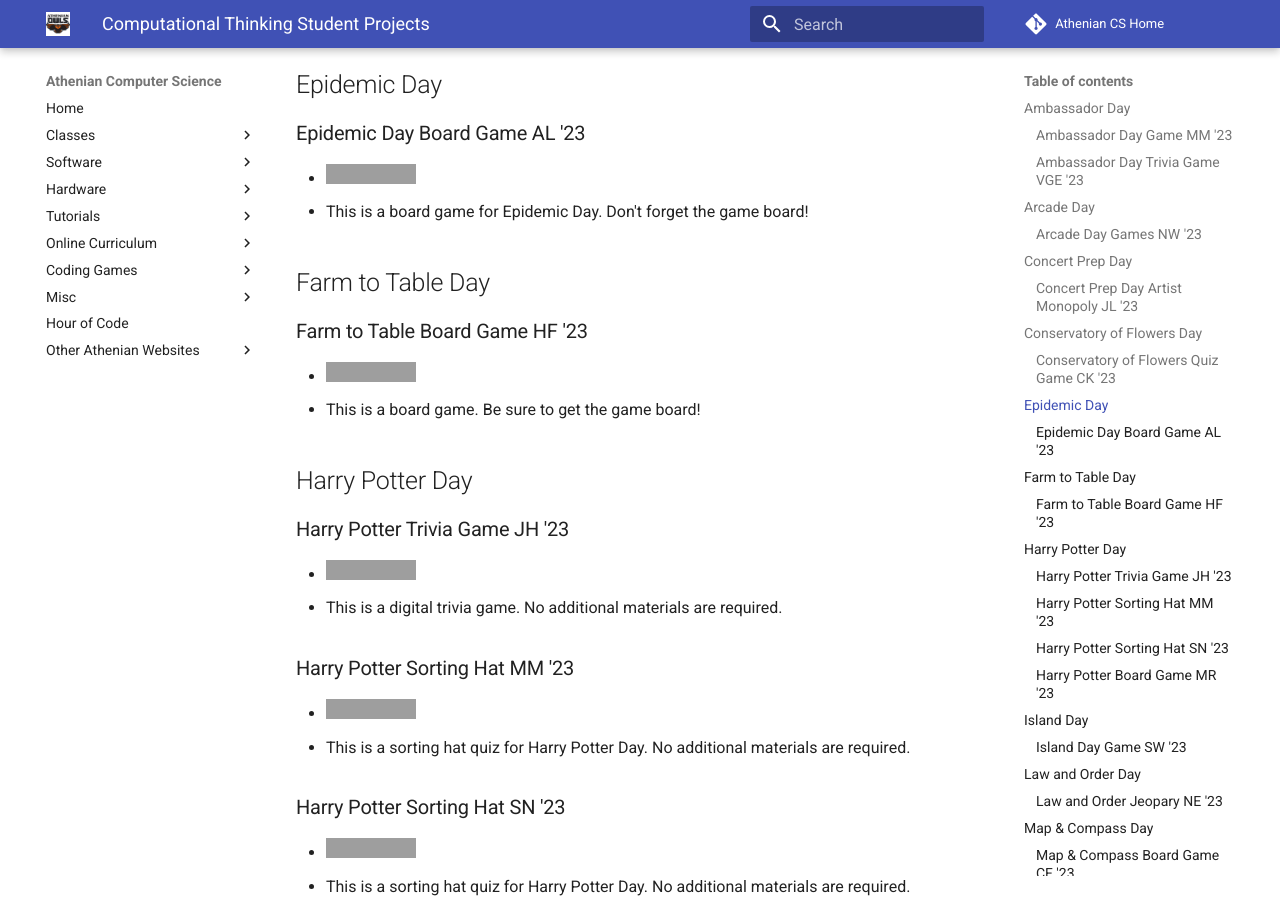
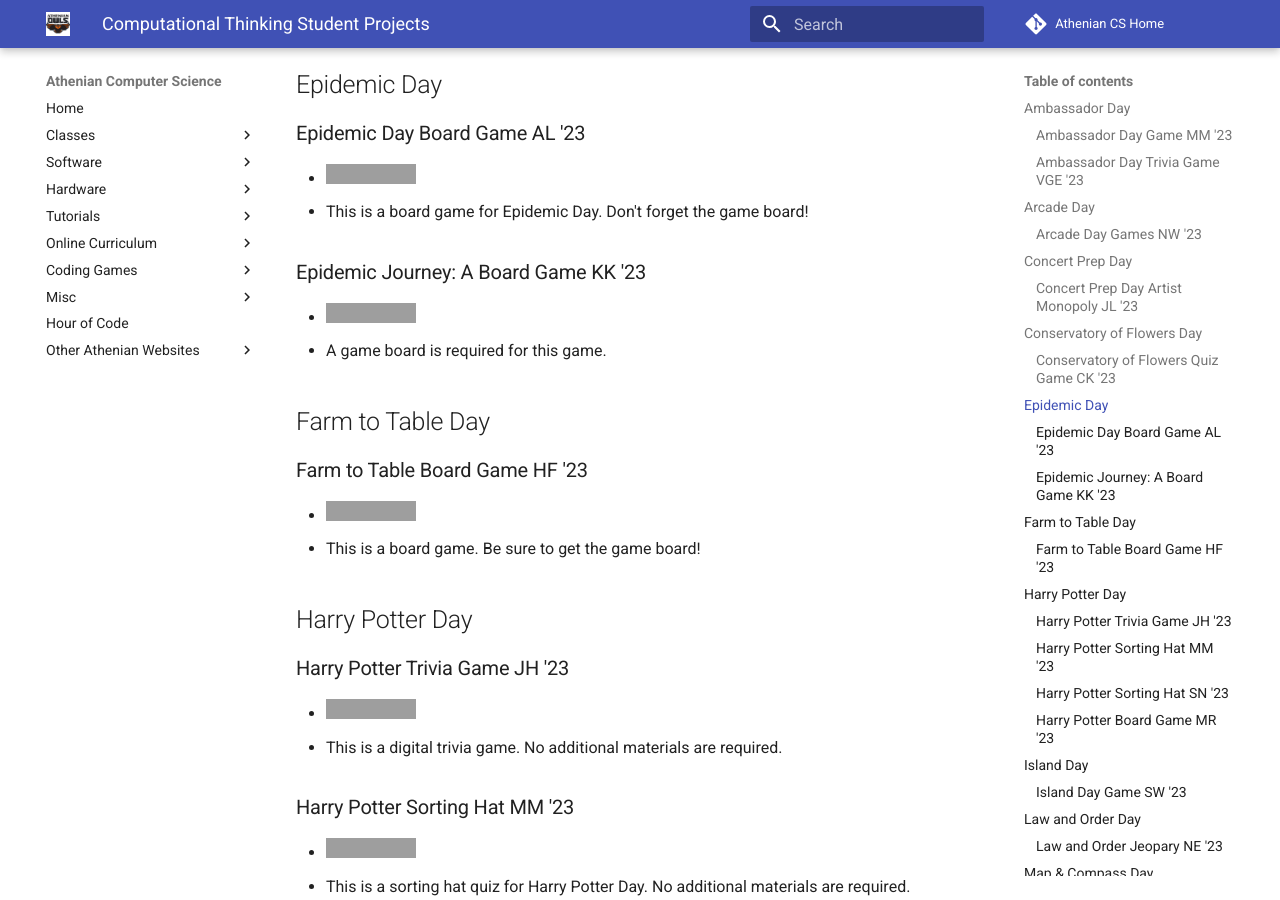
Before and after one commit to athenian-computational-thinking/athenian-cs-mkdocs, an MkDocs documentation site: the page built from docs/ct-projects.md, in a window 1280 px wide and 900 px high, scrolled down 1221 px. Built offline with MkDocs 1.6.1 and Material for MkDocs 9.7.7, drawn with Linux system fonts in a browser that asks for light colours; comment, search, counter and statistics services are not loaded; grey boxes are pictures that could not be loaded.

Commit message:
Update ct-projects.md

```diff
--- a/docs/ct-projects.md
+++ b/docs/ct-projects.md
@@ -38,6 +38,11 @@
 ### Epidemic Day Board Game AL '23
 * [![Run on Repl.it](https://repl.it/badge/github/athenian-ct-projects/Epidemic-Day-AL)](https://repl.it/github/athenian-ct-projects/Epidemic-Day-AL)
 * This is a board game for Epidemic Day. Don't forget the game board!
+
+### Epidemic Journey: A Board Game KK '23
+* [![Run on Repl.it](https://repl.it/badge/github/athenian-ct-projects/Epidemic-Day-KK)](https://repl.it/github/athenian-ct-projects/Epidemic-Day-KK)
+* A game board is required for this game.
+
 
 ## Farm to Table Day
 
```
